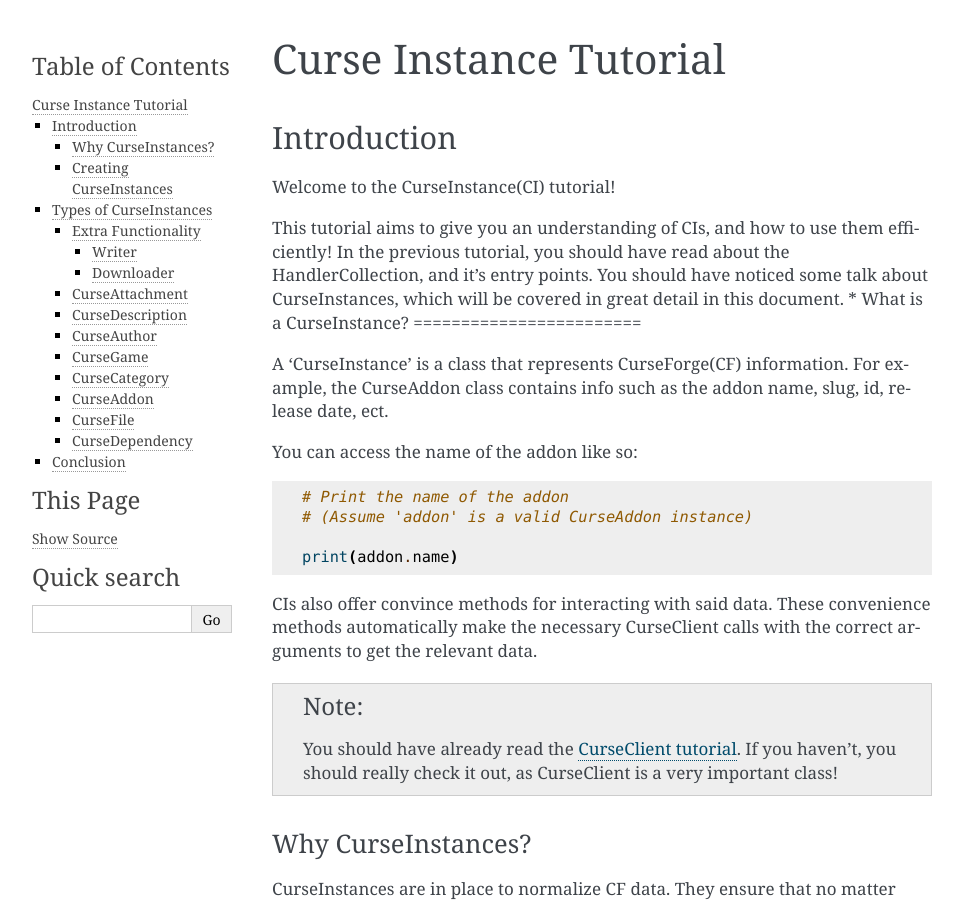
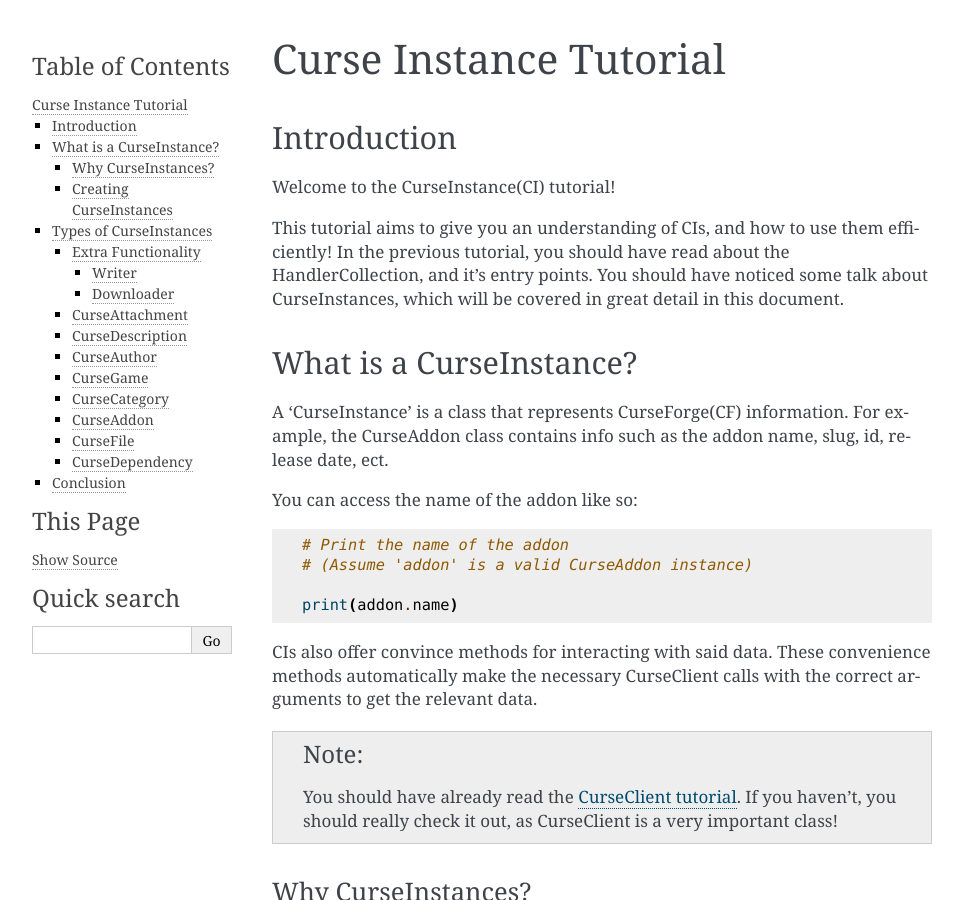
Before and after one commit to OwenCochell/cursepy, a Sphinx documentation site: the page built from docs/source/basic/curse_inst.rst, in a window 1280 px wide and 900 px high. Shown: the whole window, without its empty margins (148-1111 px from the left). Built offline with Sphinx 7.4.7, drawn with Linux system fonts in a browser that asks for light colours; some of the changed lines change nothing that is shown; some of the changed text lies outside the part shown.

Commit message:
Minor doc changes

```diff
--- a/docs/source/basic/curse_inst.rst
+++ b/docs/source/basic/curse_inst.rst
@@ -16,7 +16,7 @@
 and it's entry points.
 You should have noticed some talk about CurseInstances,
 which will be covered in great detail in this document.
-*
+
 What is a CurseInstance?
 ========================
 
@@ -502,7 +502,8 @@
 
     deps = inst.get_dependencies()
 
-You can also pass 'required=True' to get only required dependencies.
+You can also pass 'required=True' to get only required dependencies,
+and 'optional=True' to get only optional dependencies.
 
 You can also get the 'get_addon()' method to retrieve a CurseAddon
 object representing the addon this file is attached to.
```
